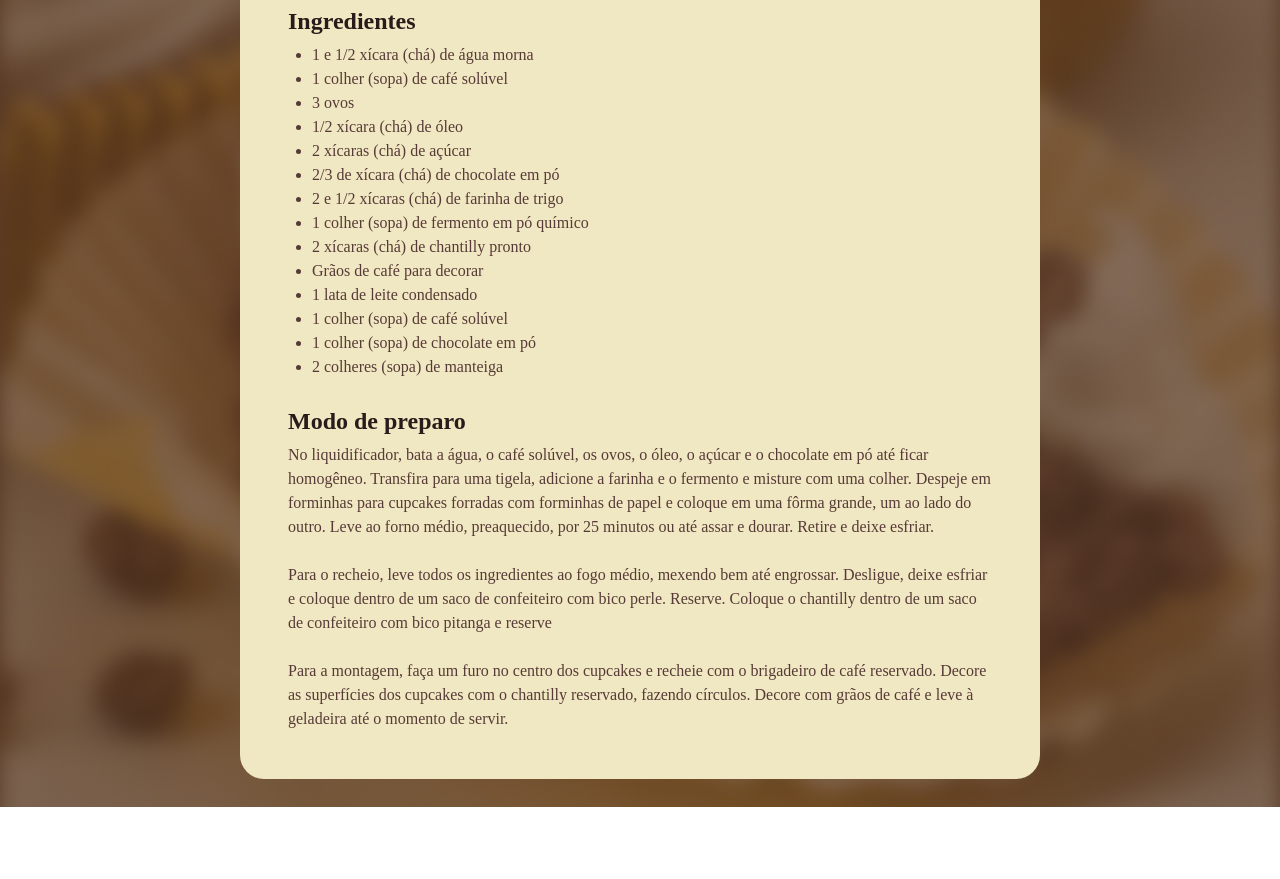
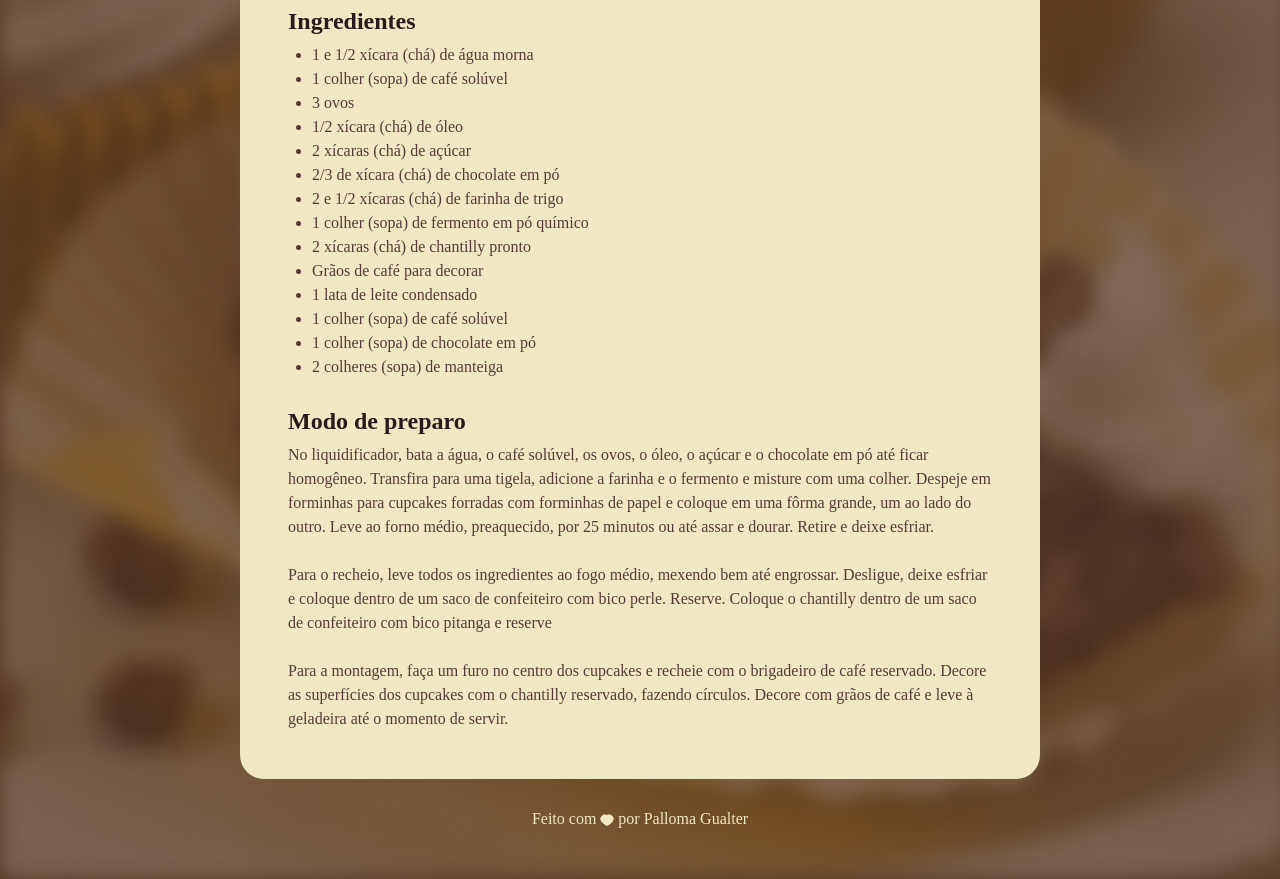
Before and after one commit to pallomagualter/paginaDeReceita, a plain HTML site: page index.html in a window 1280 px wide. Shown: the part 720-1599 px from the top of the page. Before the commit the page ends 1527 px from the top, so only its background shows below. Drawn offline with Linux system fonts and the light colour scheme; a web font is replaced by a local one.

Commit message:
feat: added footer

```diff
--- a/index.html
+++ b/index.html
@@ -72,5 +72,11 @@
         </section>
       </main>
     </div>
+
+    <footer>
+      Feito com
+      <img src="assets/heart.svg" alt="Coraçãozinho fofinho" />
+      por Palloma Gualter
+    </footer>
   </body>
 </html>
```
Also changed, not shown: assets/heart.svg (added).
